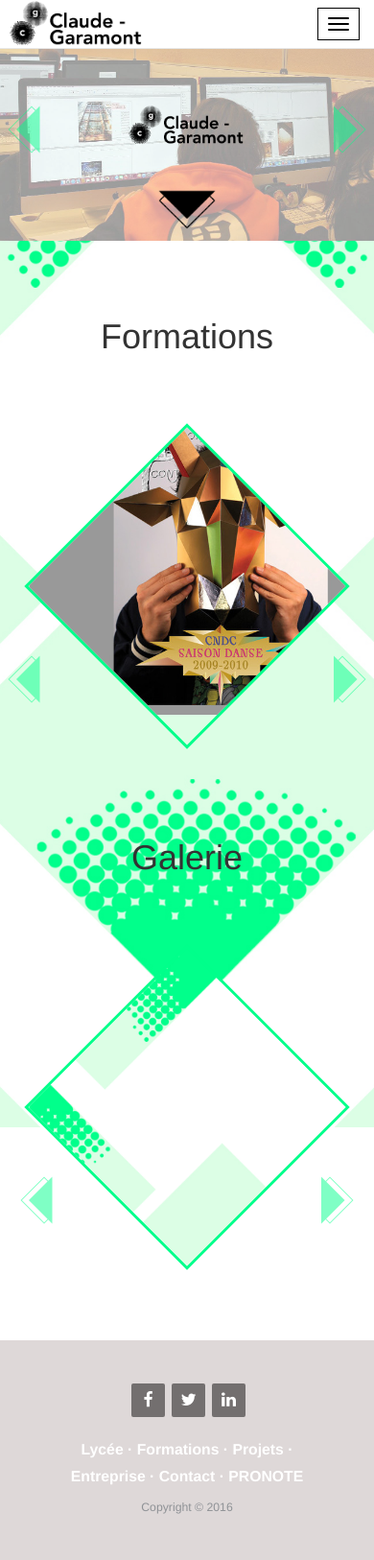
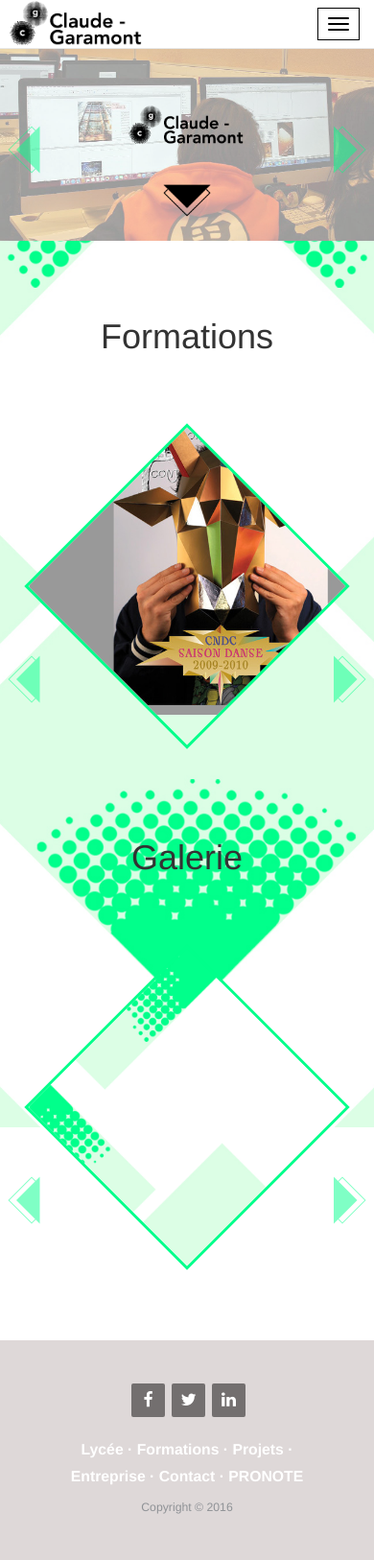
Before and after one commit to arthurleroux/Garamont, a PHP site: page / in a window 390 px wide. Shown: the whole page at 96% size. Run offline with PHP 8.4, Linux system fonts and the light colour scheme; some libraries are stand-ins or nearby versions.

Commit message:
amélioration responsive home

```diff
--- a/index.php
+++ b/index.php
@@ -345,7 +345,7 @@
 
     <!---------------------Galerie---------------------->
 
-    <div class="container-fluid block-galerie">
+    <div class="container-fluid no-padding block-galerie">
         <div class="text-center">
             <h1>Galerie</h1>
         </div>
--- a/style/style.css
+++ b/style/style.css
@@ -370,6 +370,12 @@
   .tream-entry {
     width: 240px;
     height: 240px;
+  }
+}
+@media (max-width: 370px) {
+  .tream-entry {
+    width: 200px;
+    height: 200px;
   }
 }
 /*********Home Actualité*********/
@@ -1302,9 +1308,13 @@
   .navbar-default .navbar-brand img {
     left: 5px;
   }
-  .home #carousel-example-generic .carousel-control {
-    top: 30%;
-  }
+  /*.home {
+    #carousel-example-generic {
+      .carousel-control {
+        top: 30%;
+      }
+    }
+  }*/
 }
 @media (max-width: 885px) {
   .navbar-default .navbar-collapse .navbar-right li {
@@ -1383,6 +1393,10 @@
 }
 @media (max-width: 560px) {
   .home #carousel-example-generic .arrow {
-    margin-top: 0;
+    position: relative;
+    bottom: 60px;
+  }
+  .home #carousel-example-generic .arrow img {
+    width: 50px;
   }
 }
--- a/style/style.less
+++ b/style/style.less
@@ -417,6 +417,14 @@
     height: 240px;
   }
 }
+
+@media (max-width: 370px) {
+  .tream-entry {
+    width: 200px;
+    height: 200px;
+  }
+}
+
 /*********Home Actualité*********/
 
 .actus {
@@ -1460,13 +1468,13 @@
       left: 5px;
     }
   }
-  .home {
+  /*.home {
     #carousel-example-generic {
       .carousel-control {
         top: 30%;
       }
     }
-  }
+  }*/
 }
 
 @media (max-width: 885px) {
@@ -1588,8 +1596,12 @@
   .home {
     #carousel-example-generic {
       .arrow {
-        margin-top: 0;
-      }
-    }
-  }
-}
+        position: relative;
+        bottom: 60px;
+        img {
+          width: 50px;
+        }
+      }
+    }
+  }
+}
```
